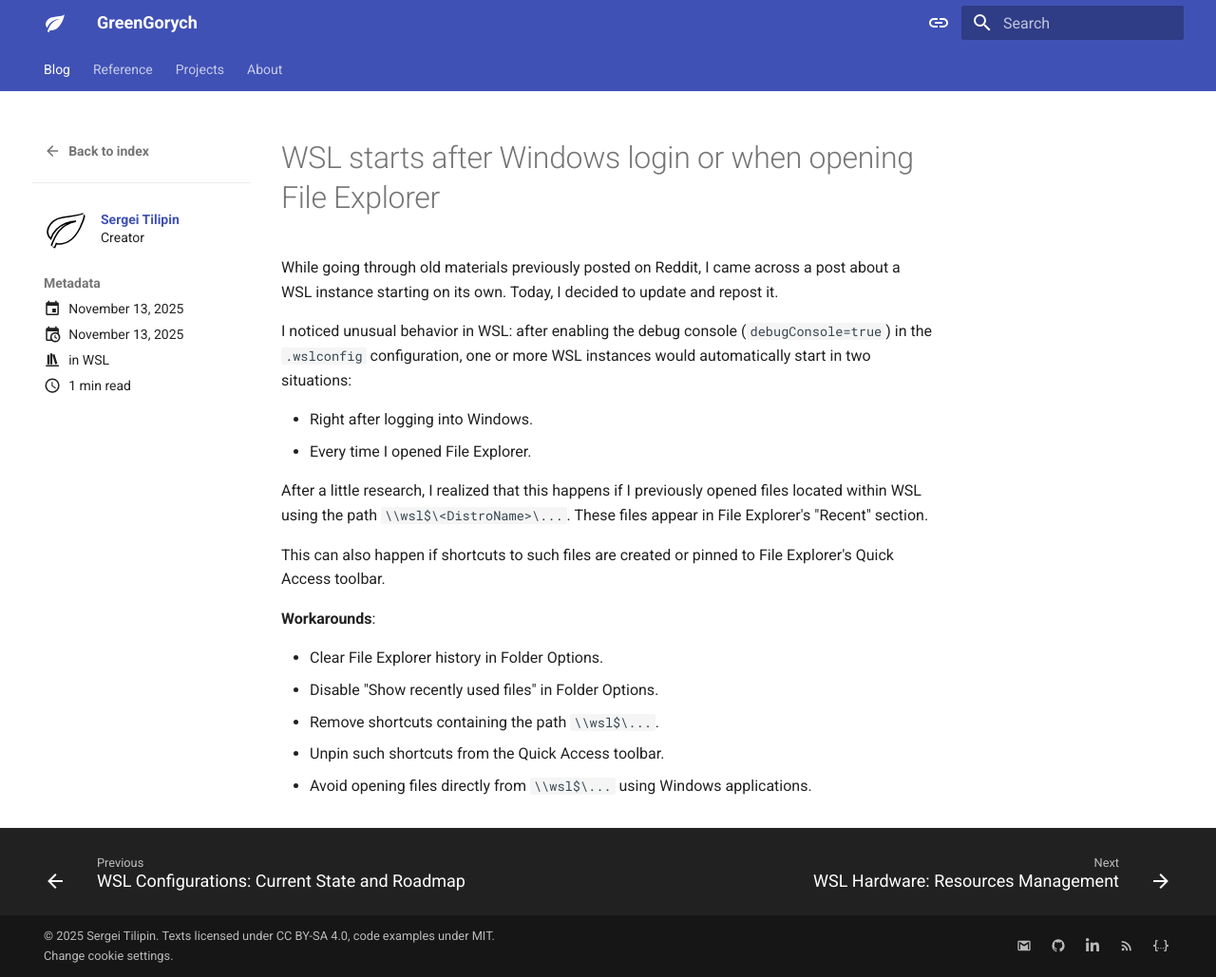
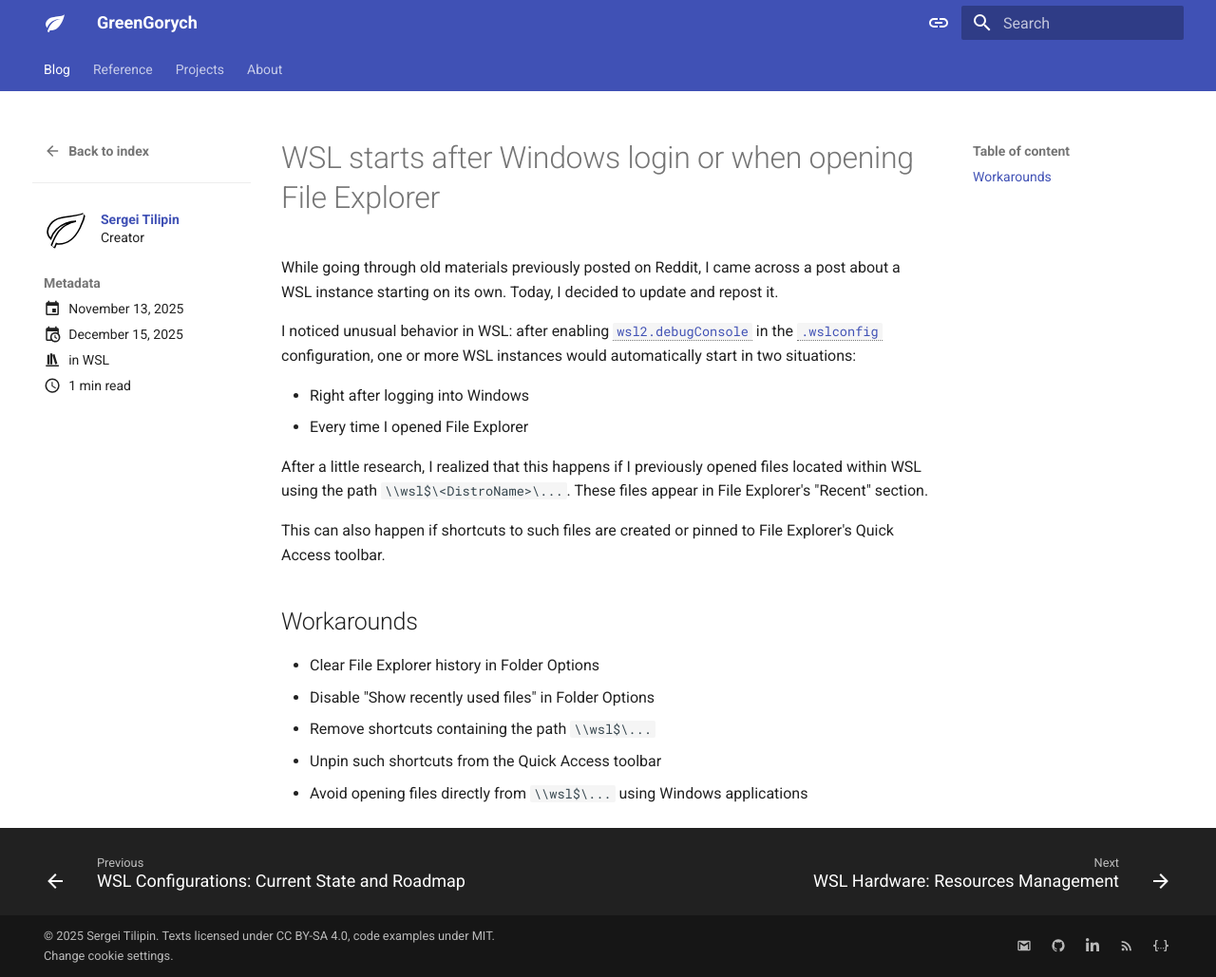
Before and after one commit to greengorych/greengorych.io, an MkDocs documentation site: the page built from docs/posts/wsl-starts-after-windows-login-or-when-opening-file-explorer.md, in a window 1280 px wide and 1029 px high. Shown: the whole window at 95% size. Built offline with MkDocs 1.6.1 and Material for MkDocs 9.7.7, drawn with Linux system fonts in a browser that asks for light colours; plug-ins that fetch from the network failed and are left out; comment, search, counter and statistics services are not loaded.

Commit message:
docs(site): update "WSL starts after Windows login or when opening File Explorer" post
Add links on Reference

```diff
--- a/docs/posts/wsl-starts-after-windows-login-or-when-opening-file-explorer.md
+++ b/docs/posts/wsl-starts-after-windows-login-or-when-opening-file-explorer.md
@@ -2,7 +2,7 @@
 draft: false
 date:
   created: 2025-11-13
-  updated: 2025-11-13
+  updated: 2025-12-15
 authors:
   - greengorych
 categories:
@@ -17,19 +17,22 @@ While going through old materials previously posted on Reddit, I came across a p
 
 <!-- more -->
 
-I noticed unusual behavior in WSL: after enabling the debug console (`debugConsole=true`) in the `.wslconfig` configuration, one or more WSL instances would automatically start in two situations:
+I noticed unusual behavior in WSL: after enabling [`wsl2.debugConsole`][wsl2.debugconsole]{ data-preview } in the [`.wslconfig`][.wslconfig]{ data-preview } configuration, one or more WSL instances would automatically start in two situations:
 
-- Right after logging into Windows.
-- Every time I opened File Explorer.
+- Right after logging into Windows
+- Every time I opened File Explorer
 
 After a little research, I realized that this happens if I previously opened files located within WSL using the path `\\wsl$\<DistroName>\...`. These files appear in File Explorer's "Recent" section.
 
 This can also happen if shortcuts to such files are created or pinned to File Explorer's Quick Access toolbar.
 
-**Workarounds**:
+## Workarounds
 
-- Clear File Explorer history in Folder Options.
-- Disable "Show recently used files" in Folder Options.
-- Remove shortcuts containing the path `\\wsl$\...`.
-- Unpin such shortcuts from the Quick Access toolbar.
-- Avoid opening files directly from `\\wsl$\...` using Windows applications.
+- Clear File Explorer history in Folder Options
+- Disable "Show recently used files" in Folder Options
+- Remove shortcuts containing the path `\\wsl$\...`
+- Unpin such shortcuts from the Quick Access toolbar
+- Avoid opening files directly from `\\wsl$\...` using Windows applications
+
+[.wslconfig]: ../reference/wslconfig.md/#wslconfig
+[wsl2.debugconsole]: ../reference/wslconfig.md/#debugconsole
```
